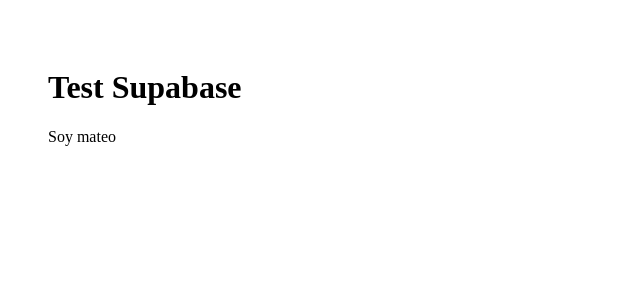
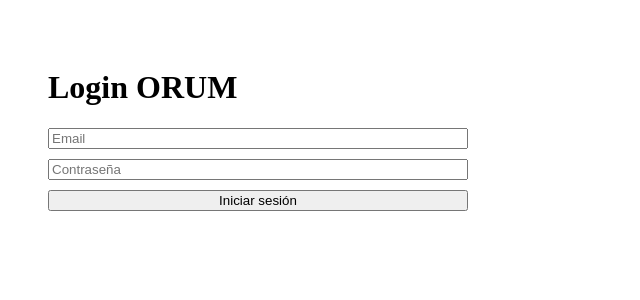
Before and after one commit to MSetoo/Orum, a React (Vite) app: page / in a window 1280 px wide. Shown: the top 300 px of the page, without its empty margins (0-640 px from the left). Built offline with nearby package versions, Linux system fonts and the light colour scheme; no server answers; the database is empty.

Commit message:
Test: Login

```diff
--- a/src/App.jsx
+++ b/src/App.jsx
@@ -1,24 +1,66 @@
-import { useEffect } from "react";
-import { supabase } from "./api/supabaseClient";
+import { useEffect, useState } from "react";
+import { signIn, signOut, getSession } from "./auth/authApi.js";
 
 export default function App() {
+  const [session, setSession] = useState(null);
+  const [email, setEmail] = useState("");
+  const [password, setPassword] = useState("");
+  const [msg, setMsg] = useState("");
+
   useEffect(() => {
-    console.log(" Probando conexión Supabase...");
-
-    supabase
-      .from("whatsapp_reports_daily")
-      .select("id")
-      .range(0, 0)
-      .then(({ data, error }) => {
-        console.log(" DATA:", data);
-        console.log("ERROR:", error);
-      });
+    getSession().then(({ data }) => setSession(data.session ?? null));
   }, []);
 
+  async function handleLogin(e) {
+    e.preventDefault();
+    setMsg("");
+
+    const { data, error } = await signIn(email, password);
+    if (error) return setMsg(" " + error.message);
+
+
+    setSession(data.session);
+    setMsg(" Logueado");
+  }
+
+  async function handleLogout() {
+    setMsg("");
+    const { error } = await signOut();
+    if (error) return setMsg(" " + error.message);
+
+    setSession(null);
+    setMsg(" Sesión cerrada");
+  }
+
   return (
-    <div style={{ padding: 40 }}>
-      <h1>Test Supabase</h1>
-      <p>Soy mateo </p>
+    <div style={{ padding: 40, maxWidth: 420 }}>
+      <h1>Login ORUM</h1>
+
+      {session ? (
+        <>
+          <p><b>Usuario:</b> {session.user.email}</p>
+          <button onClick={handleLogout}>Cerrar sesión</button>
+        </>
+      ) : (
+        <form onSubmit={handleLogin} style={{ display: "grid", gap: 10 }}>
+          <input
+            placeholder="Email"
+            value={email}
+            onChange={(e) => setEmail(e.target.value)}
+          />
+          <input
+            placeholder="Contraseña"
+            type="password"
+            value={password}
+            onChange={(e) => setPassword(e.target.value)}
+          />
+
+          <button>Iniciar sesión</button>
+
+        </form>
+      )}
+
+      {msg && <p style={{ marginTop: 12 }}>{msg}</p>}
     </div>
   );
 }
--- /dev/null
+++ b/src/auth/authApi.js
@@ -0,0 +1,13 @@
+import { supabase } from "../api/supabaseClient";
+
+export function signIn(email, password) {
+    return supabase.auth.signInWithPassword({ email, password });
+}
+
+export function signOut() {
+    return supabase.auth.signOut();
+}
+
+export function getSession() {
+    return supabase.auth.getSession();
+}
```
Also changed, not shown: src/auth/AuthProvider.jsx (deleted), src/auth/ProtectedRoute.jsx (deleted), src/auth/useAuth.js (deleted).
